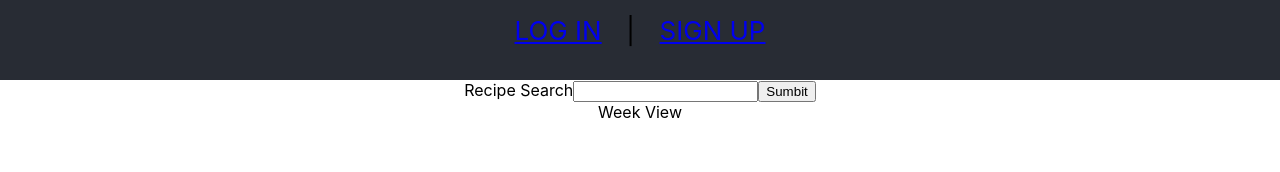
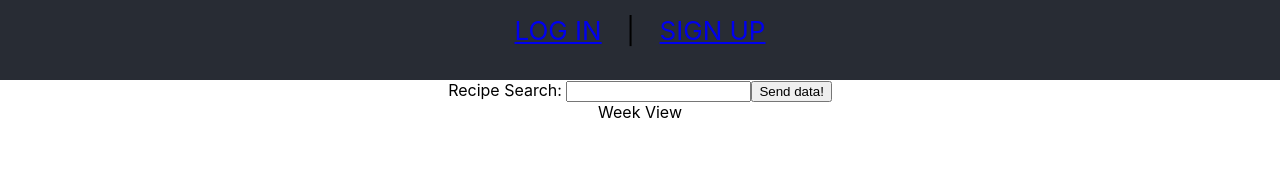
Before and after one commit to ManliestBen/meal-planner, a React (Create React App) app: page /recipesearch in a window 1280 px wide. Shown: the top 172 px of the page. Built offline with nearby package versions, Linux system fonts and the light colour scheme.

Commit message:
pictures displaying properly

```diff
--- a/package.json
+++ b/package.json
@@ -41,7 +41,6 @@
       "last 1 firefox version",
       "last 1 safari version"
     ]
-
   },
   "proxy": "http://localhost:3001"
 }
--- a/src/App.js
+++ b/src/App.js
@@ -37,7 +37,9 @@ class App extends Component {
   handleSignupOrLogin = () => {
     this.setState({user: userService.getUser()});
   }
-
+  handleSetState = (fromSearch) => {
+    this.setState({apiInfo: [...fromSearch]})
+  }
   async handleRecipeSearch (query) {
     const listRecipes = await getRecipes(query);
     console.log(listRecipes.hits);
@@ -85,9 +87,10 @@ class App extends Component {
           }/>
           <Route path='/recipesearch' render={() =>
             <RecipeSearch
-              recipeQuery={this.handleRecipeSearch}
+              handleSetState={this.handleSetState}
               apiInfo={this.state.apiInfo}
-              recipeSearch={this.state.recipeSearch} />
+              recipeSearch={this.state.recipeSearch}
+            />
           }/>
           <Route path='/weekview' render={() =>
             <WeekView
--- a/src/components/NavBar/NavBar.jsx
+++ b/src/components/NavBar/NavBar.jsx
@@ -6,6 +6,8 @@ const NavBar = (props) => {
   let nav = props.user ?
     <div>
       <Link to='/weekview' className='NavBar-link'>Week View</Link>
+      &nbsp;&nbsp;|&nbsp;&nbsp;&nbsp;
+      <Link to='/recipesearch' className='NavBar-link'>Recipe Search</Link>
       &nbsp;&nbsp;|&nbsp;&nbsp;&nbsp;
       <Link to='' className='NavBar-link' onClick={props.handleLogout}>LOG OUT</Link>
       &nbsp;&nbsp;|&nbsp;&nbsp;&nbsp;
--- /dev/null
+++ b/src/components/SearchForm/SearchForm.jsx
@@ -0,0 +1,36 @@
+import React from 'react';
+import { getRecipes } from '../../services/edamam-api';
+
+class SearchForm extends React.Component {
+    constructor() {
+      super();
+      this.handleSubmit = this.handleSubmit.bind(this);
+      this.recipeSearch = this.recipeSearch.bind(this);
+    }
+
+
+    handleSubmit(event) {
+      event.preventDefault();
+
+    }
+    async recipeSearch (event) {
+        event.preventDefault();
+        const listRecipes = await getRecipes(event.target.search.value);
+        const sendToApp = listRecipes.hits;
+        console.log(sendToApp);
+        await this.props.handleSetState(sendToApp);
+
+      }
+    render() {
+      return (
+        <form onSubmit={this.recipeSearch}>
+          <label htmlFor="search">Recipe Search: </label>
+          <input id="search" name="search" type="text" />
+
+          <button>Send data!</button>
+        </form>
+      );
+    }
+  }
+
+  export default SearchForm
--- a/src/pages/RecipeSearch/RecipeSearch.jsx
+++ b/src/pages/RecipeSearch/RecipeSearch.jsx
@@ -2,15 +2,20 @@ import React from 'react';
 import { getRecipes } from '../../services/edamam-api';
 import WeekView from '../WeekView/WeekView';
 import { PromiseProvider } from 'mongoose';
+import SearchForm from '../../components/SearchForm/SearchForm';
+
 
 const RecipeSearch = (props) => {
 
 
 
     return (
-        <div>Recipe Search
-            <input name='query' type='text'></input>
-            <button onClick={console.log}  type='submit'>Sumbit</button>
+        <div>
+            <SearchForm
+                handleSetState={props.handleSetState}
+                apiInfo={props.apiInfo}
+
+            />
             <WeekView
                 apiInfo={props.apiInfo}
             />
--- a/src/pages/WeekView/WeekView.jsx
+++ b/src/pages/WeekView/WeekView.jsx
@@ -9,16 +9,19 @@ function WeekView (props) {
 
         <div>Week View
           {props.apiInfo.map((item, idx) =>
-
+            <div>
+                <img src={item.recipe.image}></img>
               <Link
                 key={idx}
                 to={`/recipe/${idx}`}
               >
                 <div>
-                  Calories: {item.recipe.calories}
+                  Name: {item.recipe.label}<br></br>
+
                 </div>
               </Link>
-
+              Calories: {item.recipe.calories}
+            </div>
           )}
         </div>
 
```
Also changed, not shown: tempfile.jsx (added), 1 other file (tests, documents, lock files or other folders).
